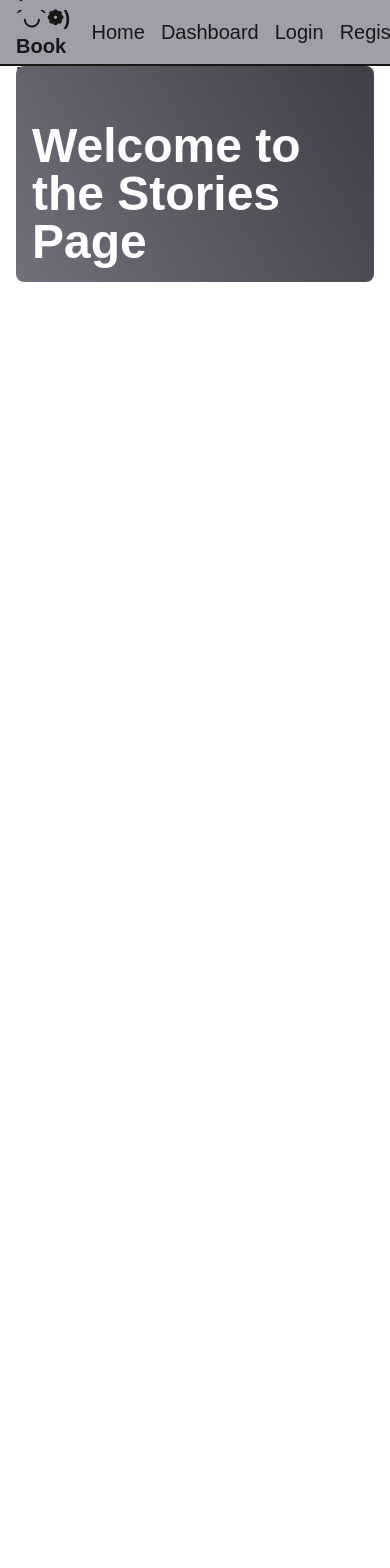
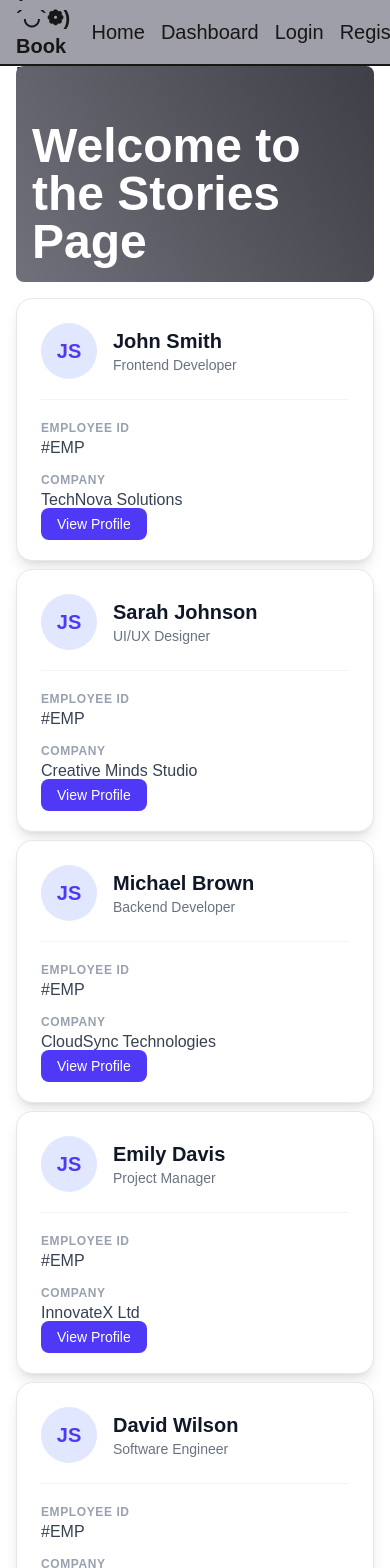
Before and after one commit to LIBx09/My-First-Next-Js, a Next.js app: page /stories in a window 390 px wide. Shown: the top 1568 px of the page. Before the commit the page ends 844 px from the top, so only its background shows below. Built offline with nearby package versions, Linux system fonts and the light colour scheme.

Commit message:
story to story details done

```diff
--- /dev/null
+++ b/src/app/stories/[id]/page.jsx
@@ -0,0 +1,157 @@
+import Link from "next/link";
+import React from "react";
+
+const StoriesDetailsPage = async ({ params }) => {
+  const { id } = await params;
+  console.log("where is the id?", id);
+
+  const devStories = [
+    {
+      id: 1,
+      name: "John Smith",
+      designation: "Frontend Developer",
+      companyName: "TechNova Solutions",
+    },
+    {
+      id: 2,
+      name: "Sarah Johnson",
+      designation: "UI/UX Designer",
+      companyName: "Creative Minds Studio",
+    },
+    {
+      id: 3,
+      name: "Michael Brown",
+      designation: "Backend Developer",
+      companyName: "CloudSync Technologies",
+    },
+    {
+      id: 4,
+      name: "Emily Davis",
+      designation: "Project Manager",
+      companyName: "InnovateX Ltd",
+    },
+    {
+      id: 5,
+      name: "David Wilson",
+      designation: "Software Engineer",
+      companyName: "Digital Edge Corp",
+    },
+    {
+      id: 6,
+      name: "Jessica Taylor",
+      designation: "QA Engineer",
+      companyName: "NextGen Systems",
+    },
+    {
+      id: 7,
+      name: "Robert Anderson",
+      designation: "DevOps Engineer",
+      companyName: "ScaleTech Solutions",
+    },
+    {
+      id: 8,
+      name: "Olivia Martinez",
+      designation: "Product Designer",
+      companyName: "PixelCraft Agency",
+    },
+    {
+      id: 9,
+      name: "James Thomas",
+      designation: "Mobile App Developer",
+      companyName: "AppSphere Technologies",
+    },
+    {
+      id: 10,
+      name: "Sophia White",
+      designation: "Business Analyst",
+      companyName: "Visionary Ventures",
+    },
+  ];
+
+  const story = devStories.find((item) => item.id == id);
+  if (!story) {
+    return (
+      <div className="flex min-h-[70vh] items-center justify-center">
+        <div className="rounded-2xl border border-red-200 bg-red-50 p-8 text-center shadow-md">
+          <h1 className="mb-2 text-3xl font-bold text-red-600">
+            Story Not Found
+          </h1>
+          <p className="mb-4 text-gray-600">
+            The story you are looking for does not exist.
+          </p>
+          <Link
+            href="/stories"
+            className="rounded-lg bg-red-500 px-4 py-2 text-white transition hover:bg-red-600"
+          >
+            Back to Stories
+          </Link>
+        </div>
+      </div>
+    );
+  }
+
+  return (
+    <section className="container mx-auto px-4 py-12">
+      <div className="mx-auto max-w-3xl overflow-hidden rounded-3xl border border-gray-200 bg-white shadow-xl">
+        {/* Header */}
+        <div className="bg-gradient-to-r from-blue-600 to-indigo-600 p-8 text-white">
+          <div className="flex items-center gap-5">
+            <div className="flex h-20 w-20 items-center justify-center rounded-full bg-white text-3xl font-bold text-blue-600">
+              {story.name.charAt(0)}
+            </div>
+
+            <div>
+              <h1 className="text-3xl font-bold">{story.name}</h1>
+              <p className="mt-1 text-blue-100">{story.designation}</p>
+            </div>
+          </div>
+        </div>
+
+        {/* Body */}
+        <div className="p-8">
+          <div className="grid gap-6 md:grid-cols-2">
+            <div className="rounded-xl border border-gray-200 p-5">
+              <h2 className="mb-2 text-lg font-semibold text-gray-800">
+                Designation
+              </h2>
+              <p className="text-gray-600">{story.designation}</p>
+            </div>
+
+            <div className="rounded-xl border border-gray-200 p-5">
+              <h2 className="mb-2 text-lg font-semibold text-gray-800">
+                Company
+              </h2>
+              <p className="text-gray-600">{story.companyName}</p>
+            </div>
+          </div>
+
+          <div className="mt-6 rounded-xl border border-gray-200 p-5">
+            <h2 className="mb-3 text-lg font-semibold text-gray-800">
+              About Developer
+            </h2>
+            <p className="leading-relaxed text-gray-600">
+              {story.name} is working as a {story.designation} at{" "}
+              {story.companyName}. They contribute to modern software
+              development projects and help build innovative digital solutions.
+            </p>
+          </div>
+
+          <div className="mt-8 flex gap-4">
+            <Link
+              href="/stories"
+              className="rounded-lg bg-gray-900 px-5 py-2.5 text-white transition hover:bg-black"
+            >
+              Back to Stories
+            </Link>
+
+            <button className="rounded-lg border border-blue-600 px-5 py-2.5 text-blue-600 transition hover:bg-blue-600 hover:text-white">
+              Contact
+            </button>
+          </div>
+        </div>
+      </div>
+    </section>
+  );
+};
+
+export default StoriesDetailsPage;
--- a/src/app/stories/page.jsx
+++ b/src/app/stories/page.jsx
@@ -1,11 +1,80 @@
 "use client";
+import StoryCard from "@/components/StoryCard";
 import Title from "@/components/Title";
 import React from "react";
 
 const Stories = () => {
+  const devStories = [
+    {
+      id: 1,
+      name: "John Smith",
+      designation: "Frontend Developer",
+      companyName: "TechNova Solutions",
+    },
+    {
+      id: 2,
+      name: "Sarah Johnson",
+      designation: "UI/UX Designer",
+      companyName: "Creative Minds Studio",
+    },
+    {
+      id: 3,
+      name: "Michael Brown",
+      designation: "Backend Developer",
+      companyName: "CloudSync Technologies",
+    },
+    {
+      id: 4,
+      name: "Emily Davis",
+      designation: "Project Manager",
+      companyName: "InnovateX Ltd",
+    },
+    {
+      id: 5,
+      name: "David Wilson",
+      designation: "Software Engineer",
+      companyName: "Digital Edge Corp",
+    },
+    {
+      id: 6,
+      name: "Jessica Taylor",
+      designation: "QA Engineer",
+      companyName: "NextGen Systems",
+    },
+    {
+      id: 7,
+      name: "Robert Anderson",
+      designation: "DevOps Engineer",
+      companyName: "ScaleTech Solutions",
+    },
+    {
+      id: 8,
+      name: "Olivia Martinez",
+      designation: "Product Designer",
+      companyName: "PixelCraft Agency",
+    },
+    {
+      id: 9,
+      name: "James Thomas",
+      designation: "Mobile App Developer",
+      companyName: "AppSphere Technologies",
+    },
+    {
+      id: 10,
+      name: "Sophia White",
+      designation: "Business Analyst",
+      companyName: "Visionary Ventures",
+    },
+  ];
+
   return (
     <div>
       <Title>Welcome to the Stories Page</Title>
+      <div className="grid gap-2 md:grid-cols-2 lg:grid-cols-3">
+        {devStories.map((story) => (
+          <StoryCard key={story.id} story={story} />
+        ))}
+      </div>
     </div>
   );
 };
--- /dev/null
+++ b/src/components/StoryCard.jsx
@@ -0,0 +1,52 @@
+import Link from "next/link";
+import React from "react";
+
+const StoryCard = ({ story }) => {
+  console.log("what is the story?", story);
+  return (
+    <div>
+      <div
+        key={story.id}
+        className="max-w-sm rounded-2xl border border-gray-200 bg-white p-6 shadow-lg transition-all hover:-translate-y-1 hover:shadow-xl "
+      >
+        <div className="flex items-center gap-4">
+          <div className="flex h-14 w-14 items-center justify-center rounded-full bg-indigo-100 text-xl font-bold text-indigo-600">
+            JS
+          </div>
+
+          <div>
+            <h2 className="text-xl font-bold text-gray-900">{story.name}</h2>
+            <p className="text-sm text-gray-500">{story.designation}</p>
+          </div>
+        </div>
+
+        <div className="my-5 border-t border-gray-100"></div>
+
+        <div className="space-y-3">
+          <div>
+            <p className="text-xs font-semibold uppercase tracking-wider text-gray-400">
+              Employee ID
+            </p>
+            <p className="text-gray-700">#EMP</p>
+          </div>
+
+          <div>
+            <p className="text-xs font-semibold uppercase tracking-wider text-gray-400">
+              Company
+            </p>
+            <p className="text-gray-700">{story.companyName}</p>
+          </div>
+        </div>
+
+        <Link
+          href={`/stories/${story.id}`}
+          className="mt-6 w-full rounded-lg bg-indigo-600 px-4 py-2 text-sm font-medium text-white transition hover:bg-indigo-700"
+        >
+          View Profile
+        </Link>
+      </div>
+    </div>
+  );
+};
+
+export default StoryCard;
```
